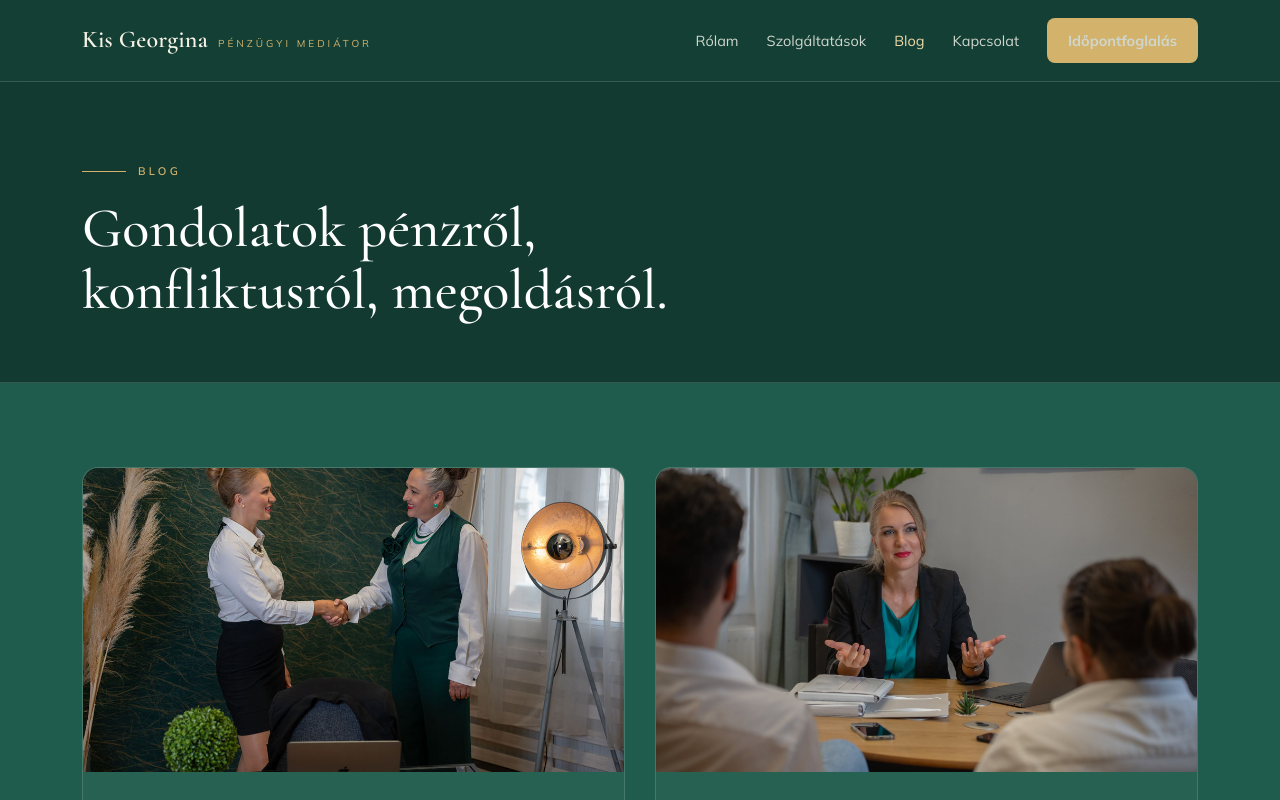
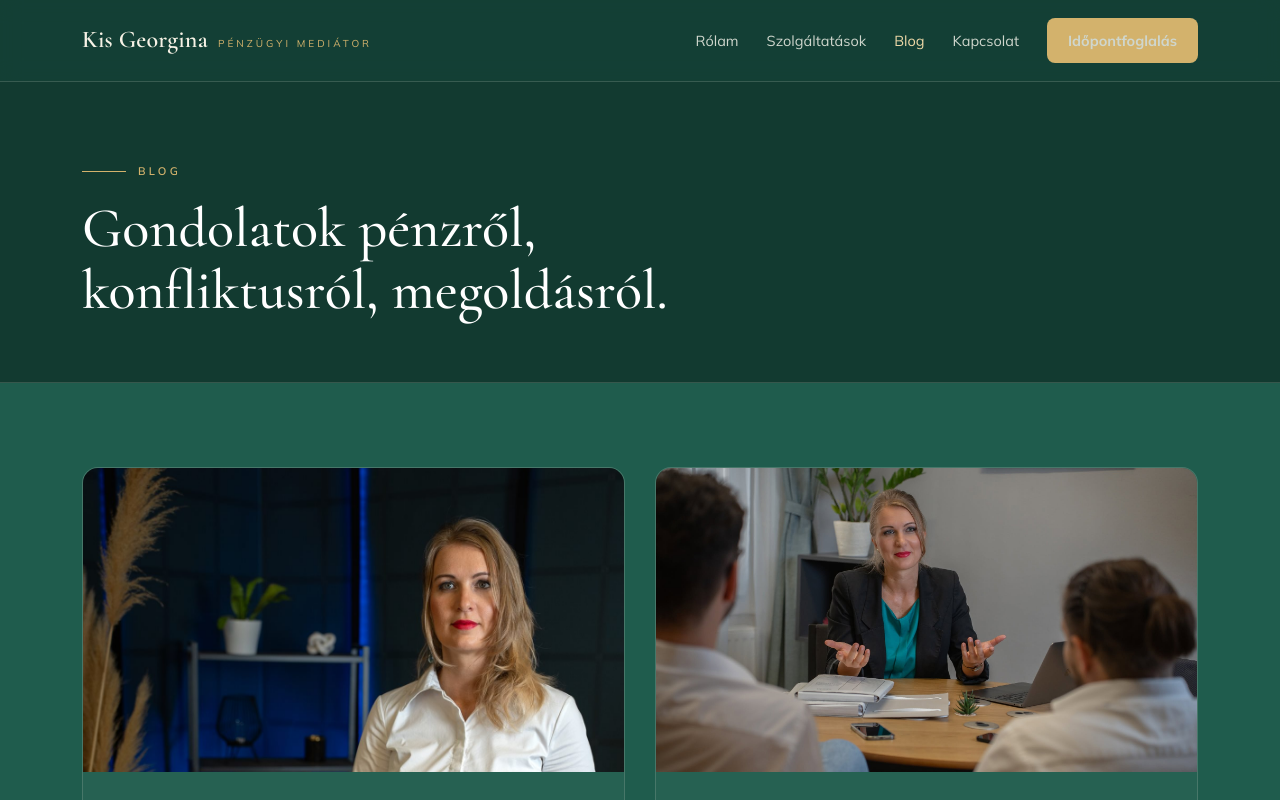
Before and after one commit to gincsikeg/mediator, a React (Vite) app: page /blog in a window 1280 px wide. Shown: the top 800 px of the page. Built offline with nearby package versions, Linux system fonts and the light colour scheme.

Commit message:
Blog: új fotó a válási mediáció bejegyzéshez

```diff
--- a/src/data/posts.js
+++ b/src/data/posts.js
@@ -7,7 +7,9 @@ export const posts = [
     category: 'Válási mediáció',
     lead:
       'Válás előtt állnak, vagy már elkezdődött a folyamat? A szétválás érzelmileg és anyagilag is megterhelő, de nem kell, hogy háborúvá váljon.',
-    image: 'gina-kezfogas.jpg',
+    image: 'valasi-mediacio.jpg',
+    // álló fotó: a széles kivágásban az arc látsszon
+    imagePosition: '50% 12%',
     body: [
       { type: 'p', text: 'A mediáció során egy semleges, pártatlan közvetítő támogatja Önöket abban, hogy saját maguk alakítsák ki a közös megállapodást, nyugodt és biztonságos keretek között.' },
       { type: 'h', text: 'Miben támogat a mediáció?' },
--- a/src/pages/Blog.jsx
+++ b/src/pages/Blog.jsx
@@ -18,7 +18,7 @@ export default function Blog() {
             {posts.map((p) => (
               <Link className="post-card" to={`/blog/${p.slug}`} key={p.slug}>
                 <div className="post-card-img">
-                  <img src={img(p.image)} alt={p.title} />
+                  <img src={img(p.image)} alt={p.title} style={{ objectPosition: p.imagePosition }} />
                 </div>
                 <div className="post-card-body">
                   <div className="post-meta">{p.category} · {p.date}</div>
--- a/src/pages/BlogPost.jsx
+++ b/src/pages/BlogPost.jsx
@@ -21,7 +21,7 @@ export default function BlogPost() {
         <div className="wrap">
           <article className="article">
             <div className="article-hero-img">
-              <img src={img(post.image)} alt={post.title} />
+              <img src={img(post.image)} alt={post.title} style={{ objectPosition: post.imagePosition }} />
             </div>
             <p className="lead">{post.lead}</p>
             {post.body.map((block, i) => {
```
Also changed, not shown: public/images/valasi-mediacio.jpg (added), 1 other file (tests, documents, lock files or other folders).
